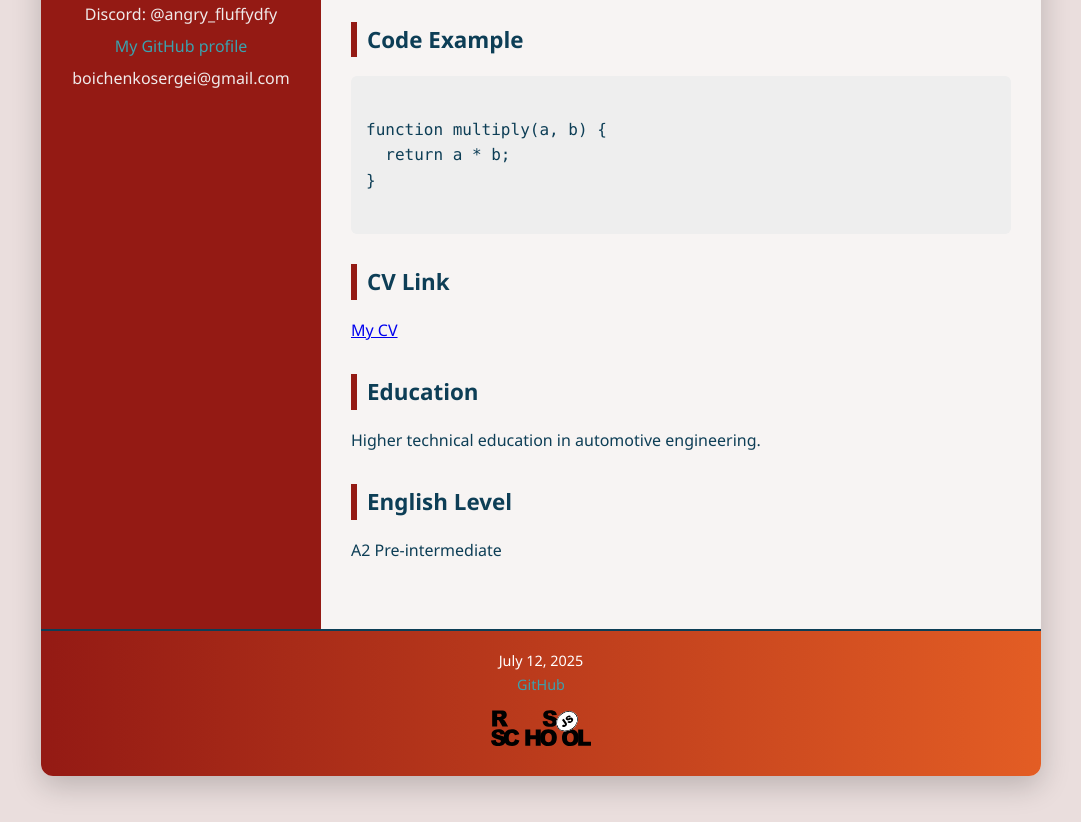
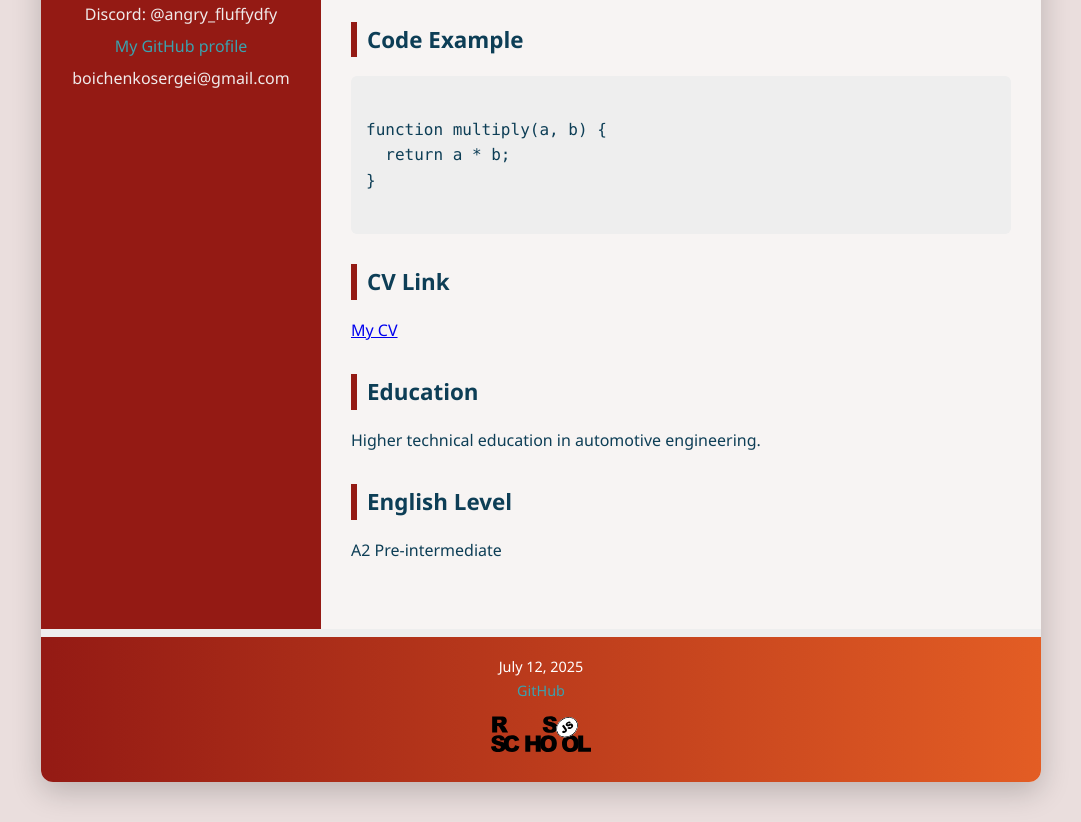
Before and after one commit to AngryFluffy/rsschool-cv, a plain HTML site: page index.html in a window 1280 px wide. Shown: the part 380-1202 px from the top of the page, without its empty margins (99-1180 px from the left). Drawn offline with Linux system fonts and the light colour scheme.

Commit message:
feat: correct html

```diff
--- a/index.html
+++ b/index.html
@@ -105,7 +105,7 @@
       padding: 15px 30px;
       color: white;
       text-align: center;
-      border-top: 2px solid #0d3e56;
+      border-top: 8px solid #eee;
     }
 
     footer p {
```
